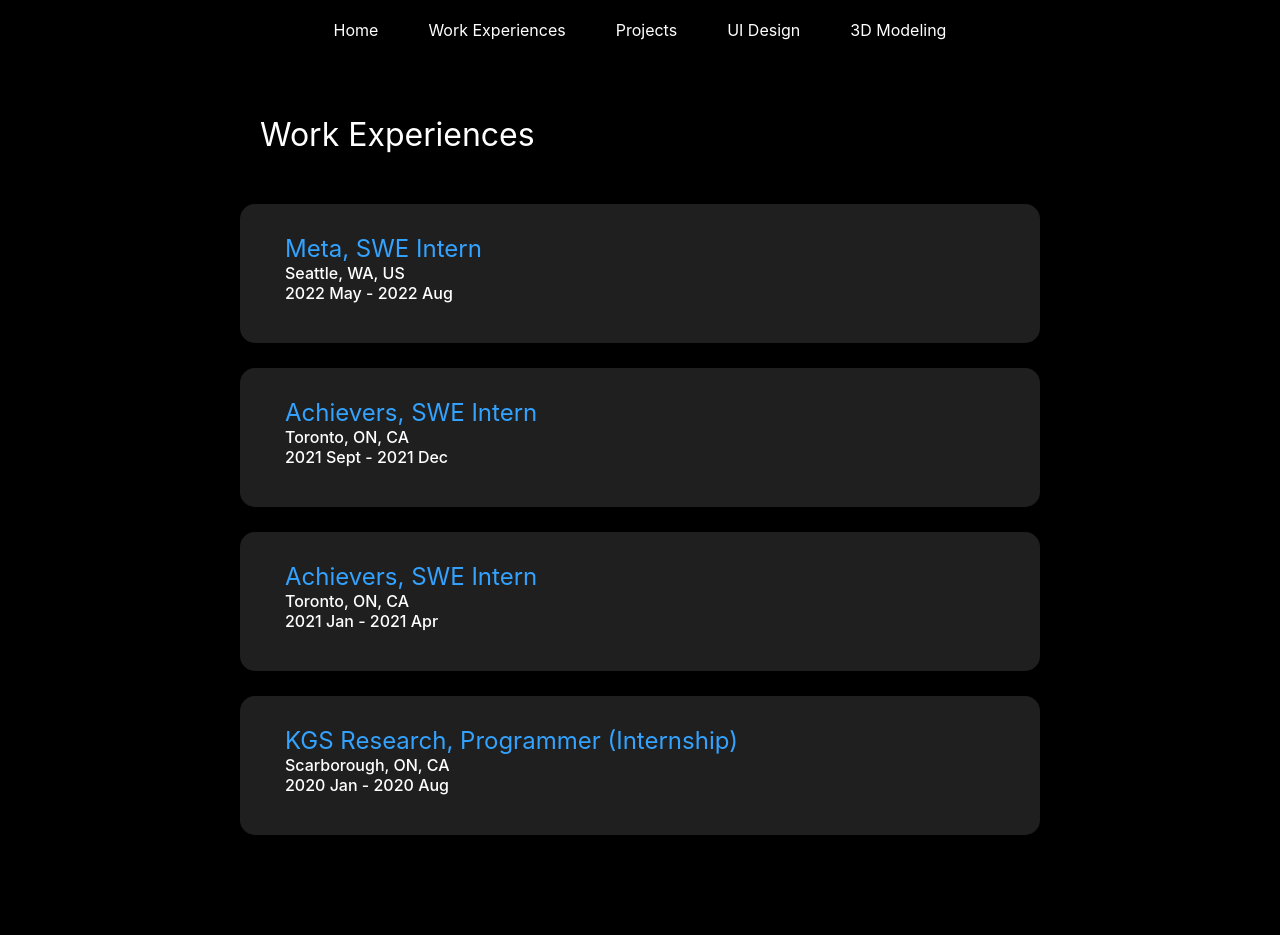
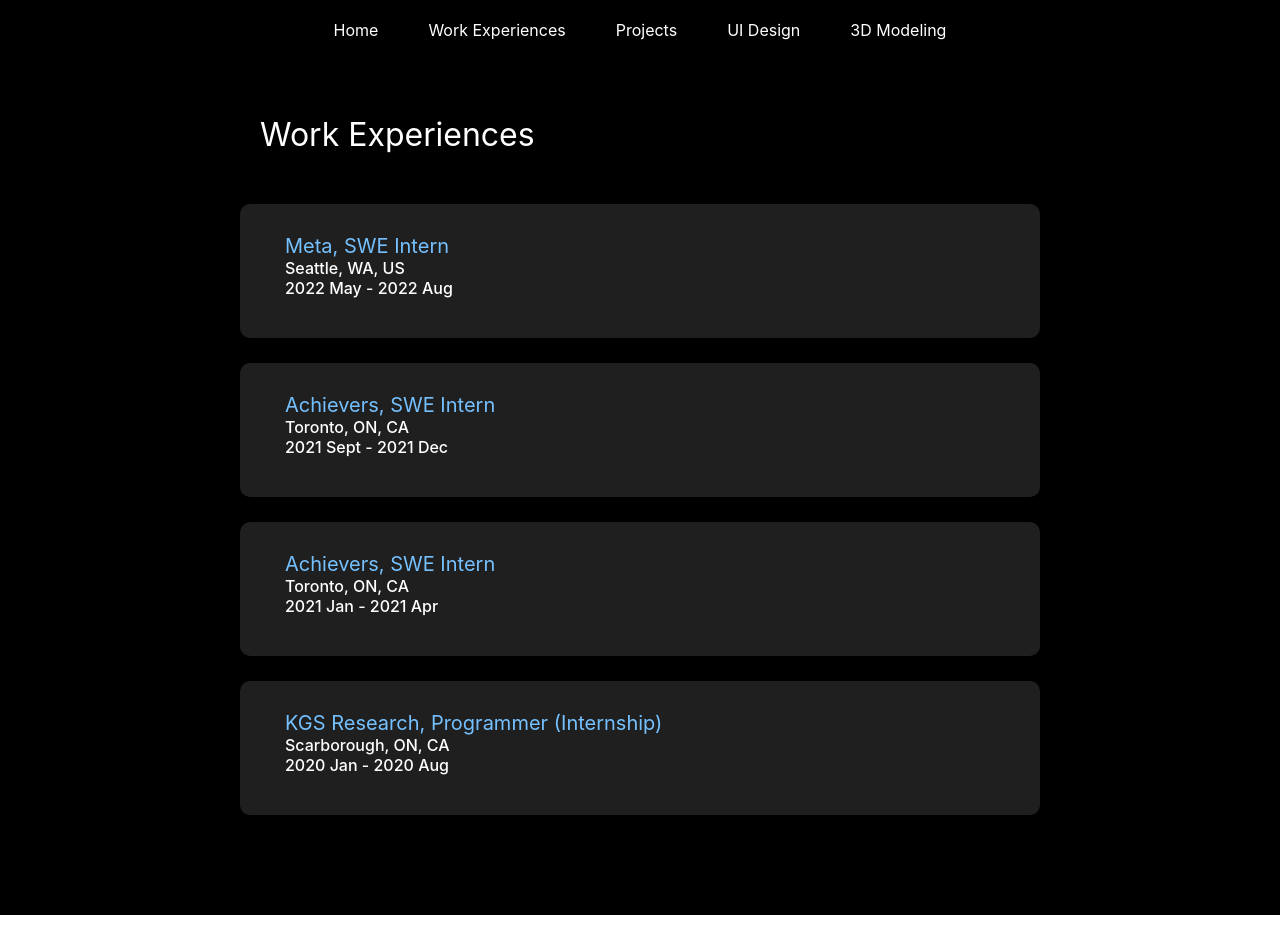
Before and after one commit to karenlinky/personal-website, a React (Create React App) app: page /work_experiences in a window 1280 px wide. Built offline with nearby package versions, Linux system fonts and the light colour scheme.

Commit message:
Highlight card when hovered

```diff
--- a/src/components/card/card.css
+++ b/src/components/card/card.css
@@ -2,12 +2,12 @@
 .card {
     padding: 20px;
     max-width: 100%;
-    border-radius: 15px;
+    border-radius: 10px;
     background: rgb(31,31,31);
 }
 
 .cardHeader {
-    font-size: 1.5em;
+    font-size: 1.25em;
     color: var(--card-text-color);
 }
 
@@ -17,6 +17,11 @@
 
 .expandable {
     cursor: pointer;
+    transition: 500ms;
+}
+
+.expandable:hover {
+    background: rgb(46, 46, 46);
 }
 
 .expandableContent {
--- a/src/constants.css
+++ b/src/constants.css
@@ -3,6 +3,7 @@
     /* --primary-background-menu-color: black; */
     --primary-background-color: rgb(0, 0, 0);
     --menu-bar-height: 65px;
-    --primary-color: rgb(0, 94, 255);
-    --card-text-color: rgb(51, 163, 255);
+    --primary-color: rgb(117, 193, 255);
+    /* --primary-color: rgb(0, 94, 255); */
+    --card-text-color: rgb(117, 193, 255);
 }
```
